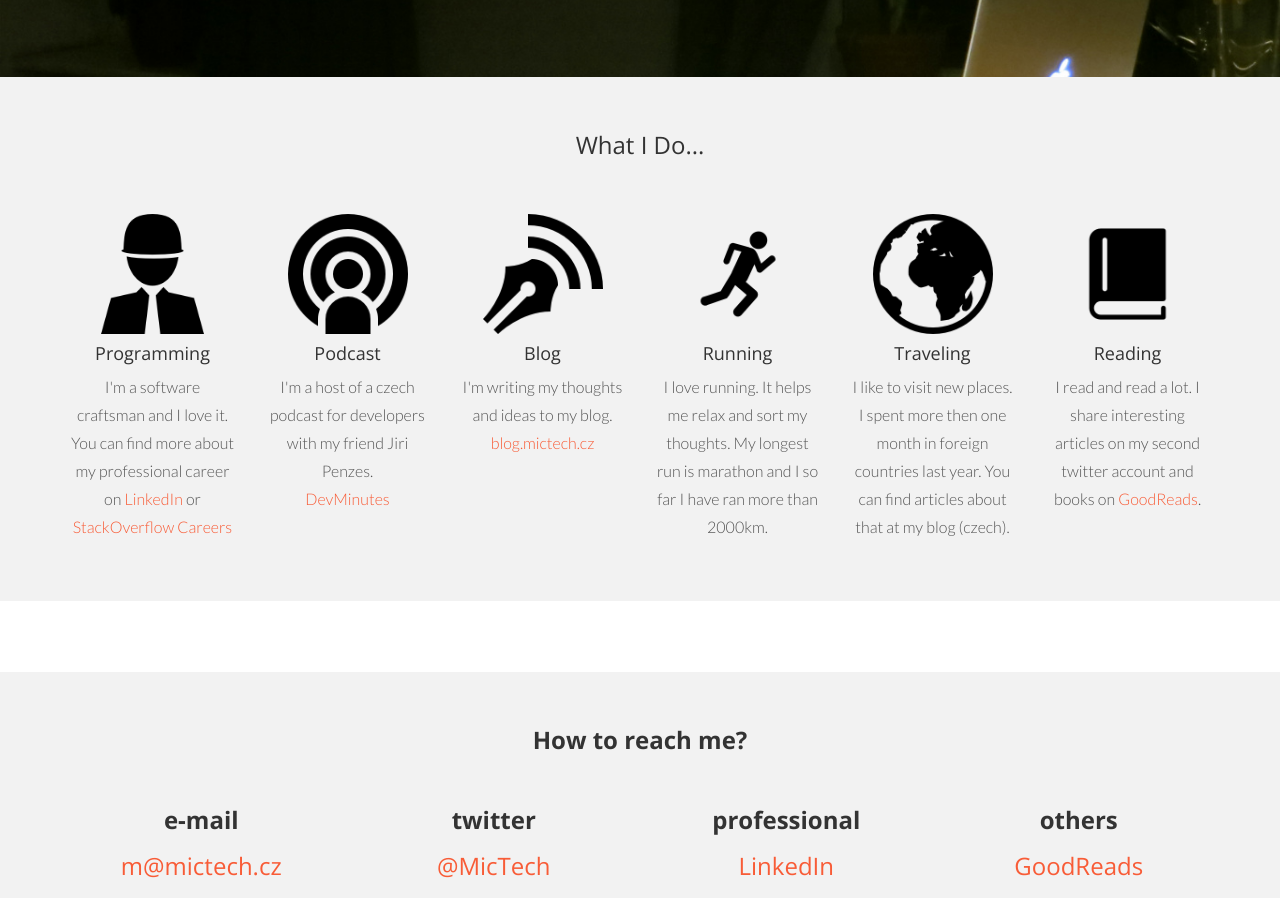
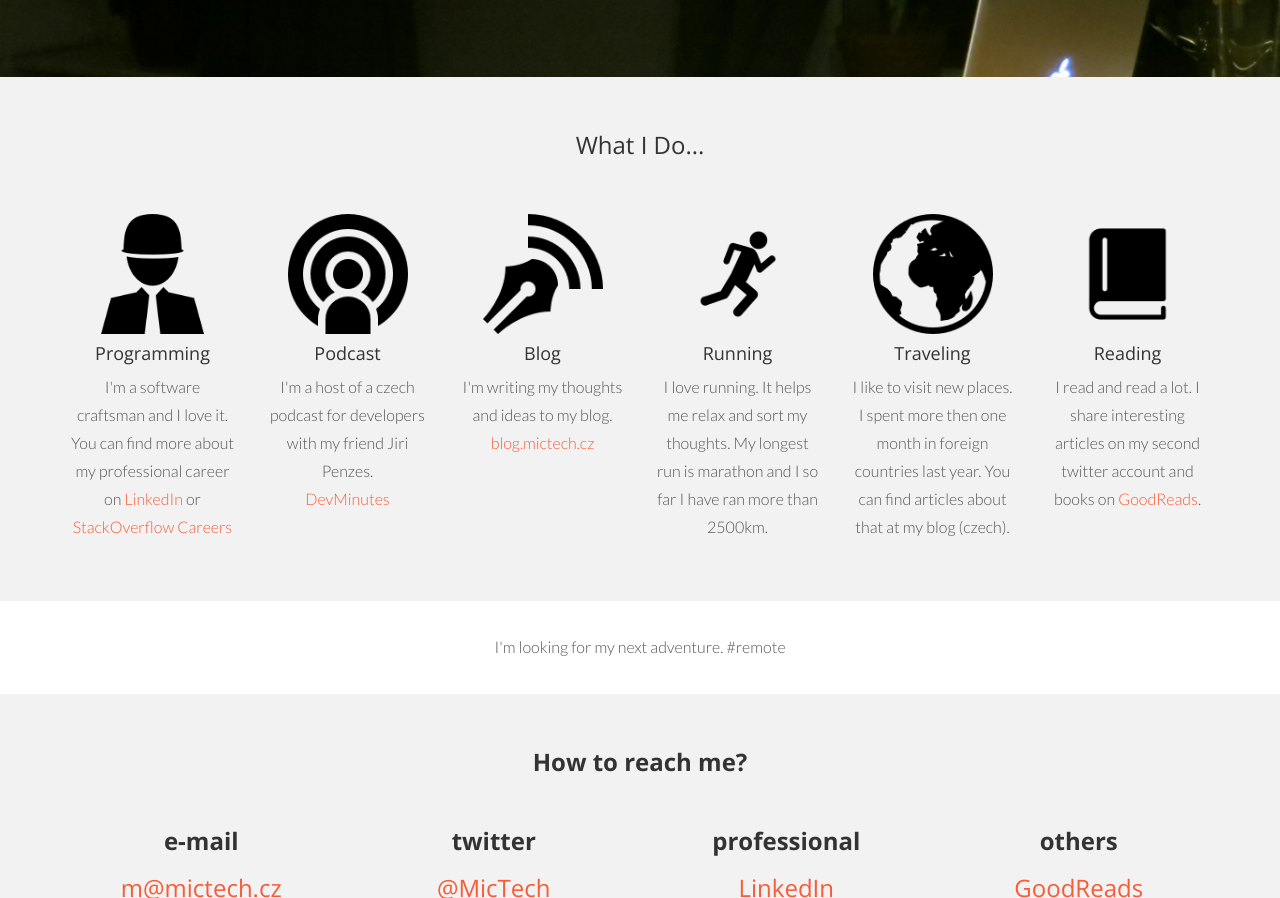
Before and after one commit to MicTech/mictech.github.com, a plain HTML site: page index.html in a window 1280 px wide. Shown: the part 202-1100 px from the top of the page. Drawn offline with nearby package versions, Linux system fonts and the light colour scheme.

Commit message:
Updated kms and add job text

```diff
--- a/index.html
+++ b/index.html
@@ -84,7 +84,7 @@
 				<div class="col-lg-2">
 					<img src="assets/img/runner.png" width="120px">
 					<h4>Running</h4>
-					<p>I love running. It helps me relax and sort my thoughts. My longest run is marathon and I so far I have ran more than 2000km.</p>
+					<p>I love running. It helps me relax and sort my thoughts. My longest run is marathon and I so far I have ran more than 2500km.</p>
 				</div>
 				<div class="col-lg-2">
 					<img src="assets/img/world.png" width="120px">
@@ -105,7 +105,7 @@
 		<div class="container">
 			<div class="row">
 				<div class="col-lg-8 col-lg-offset-2">
-
+                                        I'm looking for my next adventure. #remote<br/>
 				</div>
 			</div>
 		</div><!-- /container -->
```
